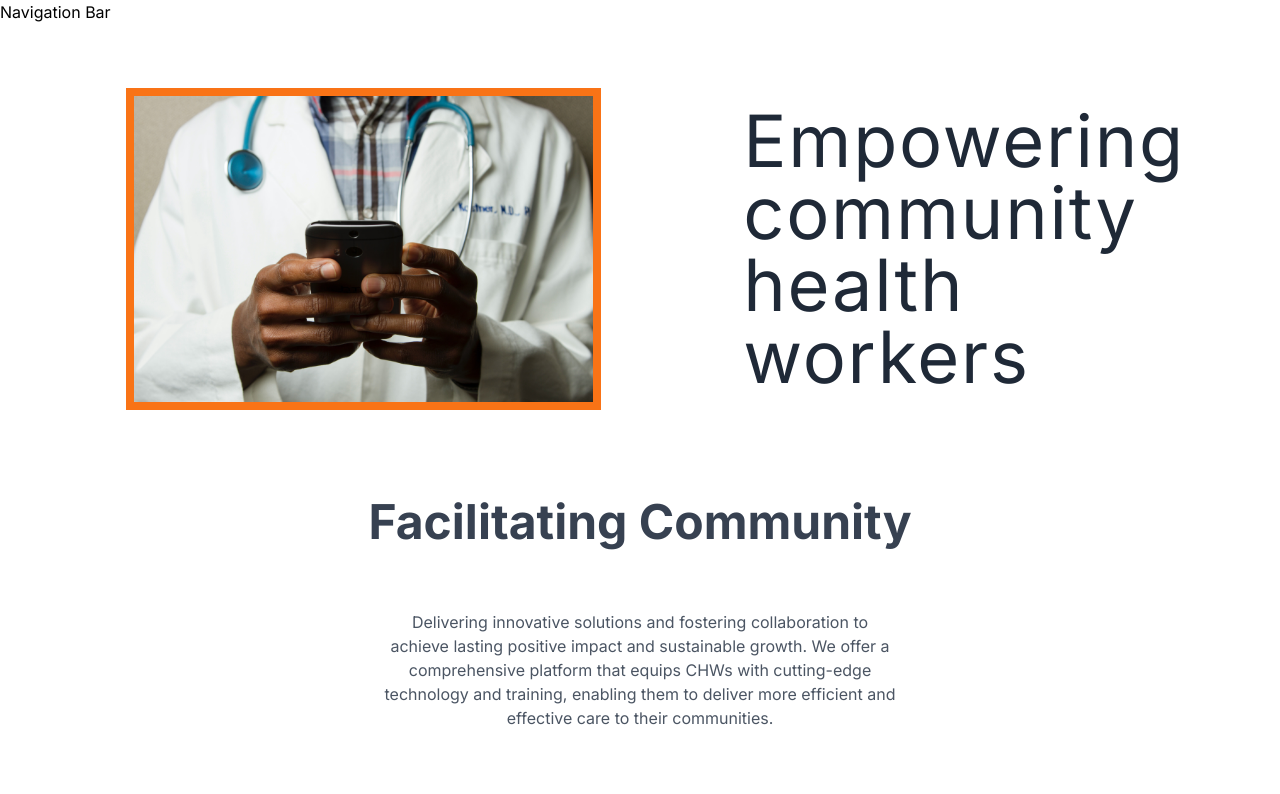
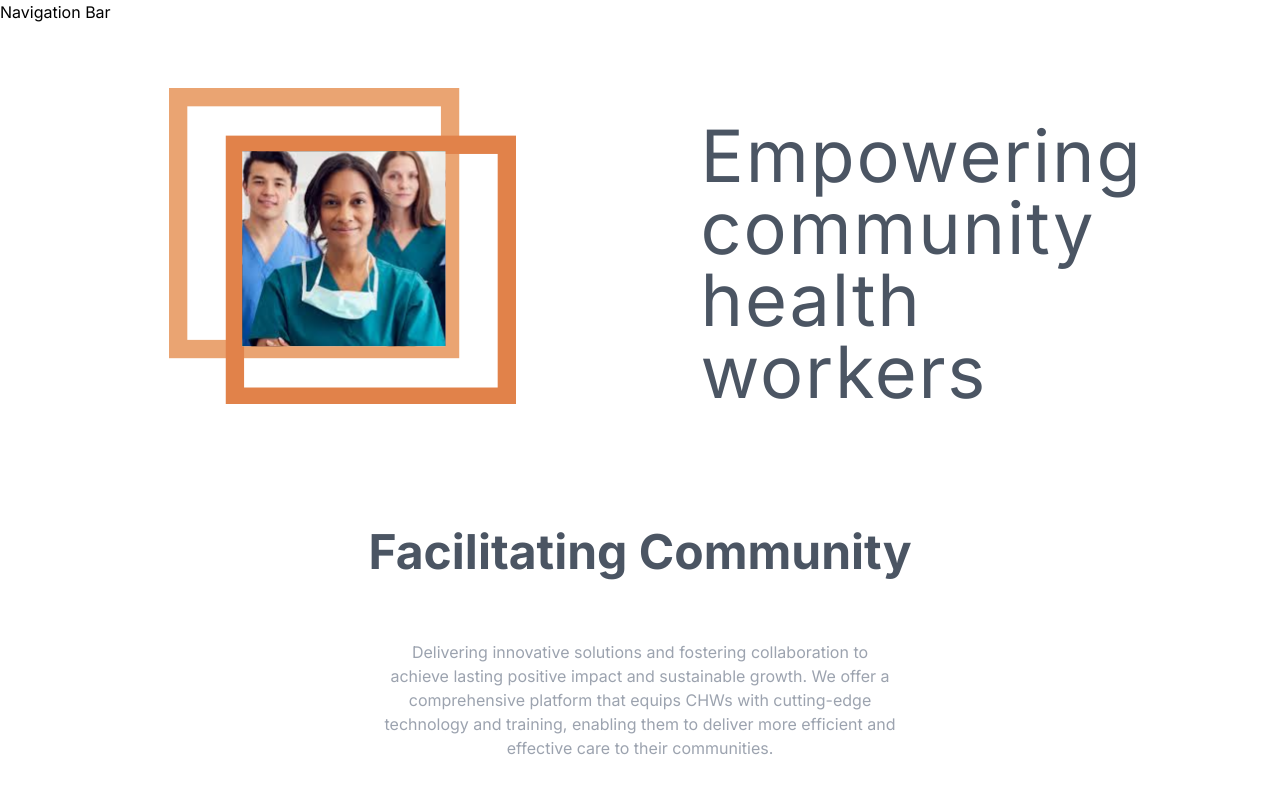
Before and after one commit to SamuelLo1/ChatCHW_Web, a Next.js app: page / in a window 1280 px wide. Shown: the top 794 px of the page. Built offline with nearby package versions, Linux system fonts and the light colour scheme.

Commit message:
loaded in home svg

```diff
--- a/app/(landing)/page.tsx
+++ b/app/(landing)/page.tsx
@@ -20,14 +20,14 @@ const HomePage = () => {
       <div className="flex items-center justify-evenly">
         {/*SlideShow*/ }
 
-        <div className="max-w-[650px] h-[450px] py-16 px-4 ">
+        <div className="relative max-w-[650px] h-[480px] py-16 px-4 ">
 
             <Image
-            src={slides[1].url}
-            height={600}
-            width={400}
+            src={"/assets/home.svg"}
+            height={379}
+            width={347}
             alt = "image"
-            className=' border-8 border-orange-500 w-full h-full bg-center bg-cover duration-500 '
+            className='bg-center bg-cover'
 
           />
 
@@ -35,17 +35,17 @@ const HomePage = () => {
 
 
         <div className="align-middle flex-wrap ml-4 w-4/12 overflow-wrap " >
-           <h1 className="	text-7xl tracking-wide text-gray-800 ">Empowering community health workers</h1>
+           <h1 className="	text-7xl tracking-wide text-gray-600 ">Empowering community health workers</h1>
         </div>
 
 
       </div>
       <div className ="w-full ">
-          <section className="text-center px-36 pt-6 text-5xl font-bold text-gray-700">
+          <section className="text-center px-36 pt-6 text-5xl font-bold text-gray-600">
             <h1> Facilitating Community</h1>
           </section>
 
-          <section className="text-gray-600 text-center py-16 px-96 flex-wrap ">
+          <section className="text-gray-400 text-center py-16 px-96 flex-wrap ">
             <p>Delivering innovative solutions and fostering collaboration to achieve lasting positive impact and sustainable growth.
               We offer a comprehensive platform that equips CHWs with cutting-edge technology and training, enabling them to deliver
               more efficient and effective care to their communities.</p>
@@ -55,5 +55,5 @@ const HomePage = () => {
 
   )
 }
-
+//add overlay on bottom images
 export default HomePage;
```
Also changed, not shown: public/assets/home.svg (added).
